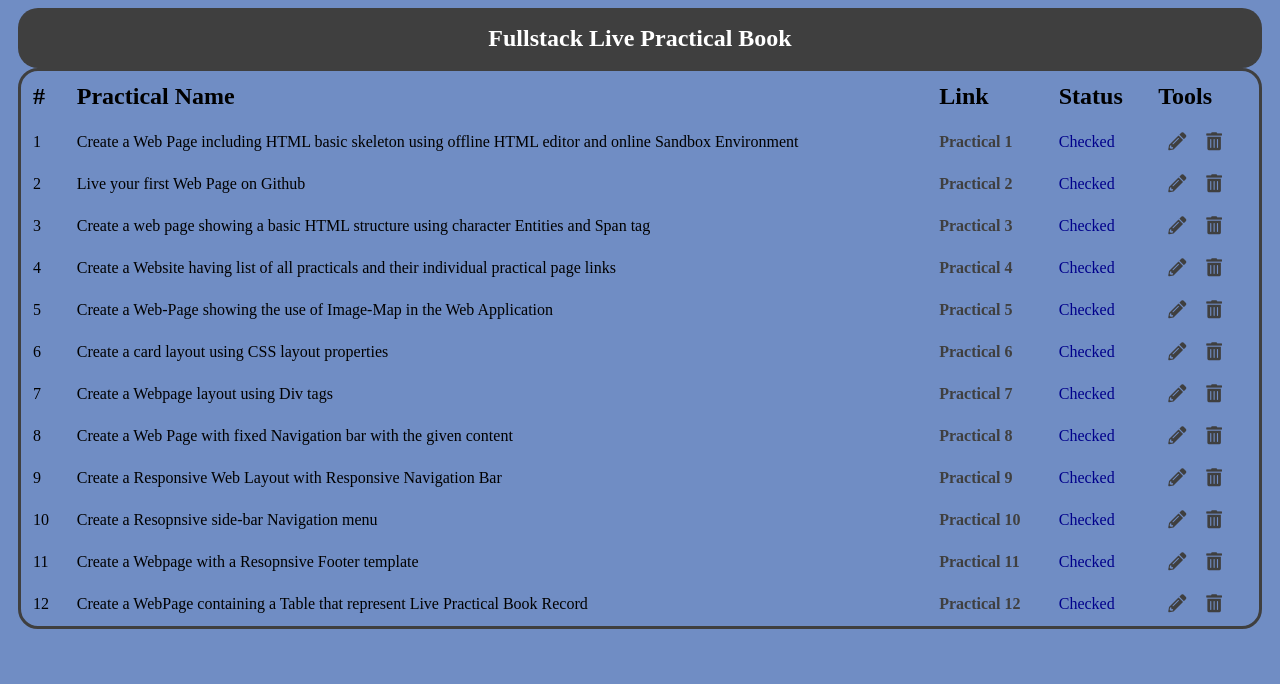
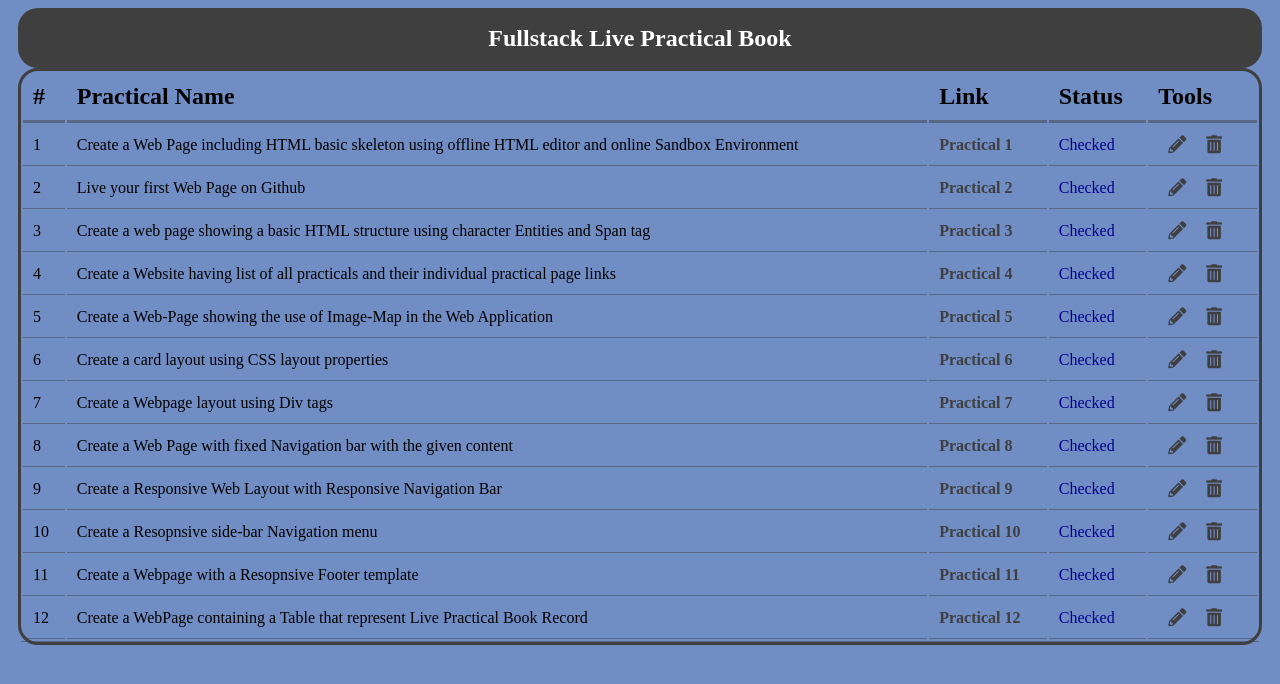
Before and after one commit to Chiragkaushik4102001/Fullstack_Practical12, a plain HTML site: page index.html in a window 1280 px wide. Drawn offline with Linux system fonts and the light colour scheme.

Commit message:
table border

```diff
--- a/index.html
+++ b/index.html
@@ -74,6 +74,14 @@
         .table table tbody tr td i:hover{
             color: blue;
         }
+       table th{
+           border-bottom: 3px solid rgba(63, 63, 63, 0.493);
+       }
+       table,td{
+           border-bottom: 1px solid rgba(63, 63, 63, 0.493);
+       }
+
+
     </style>
 </head>
 <body>
```
